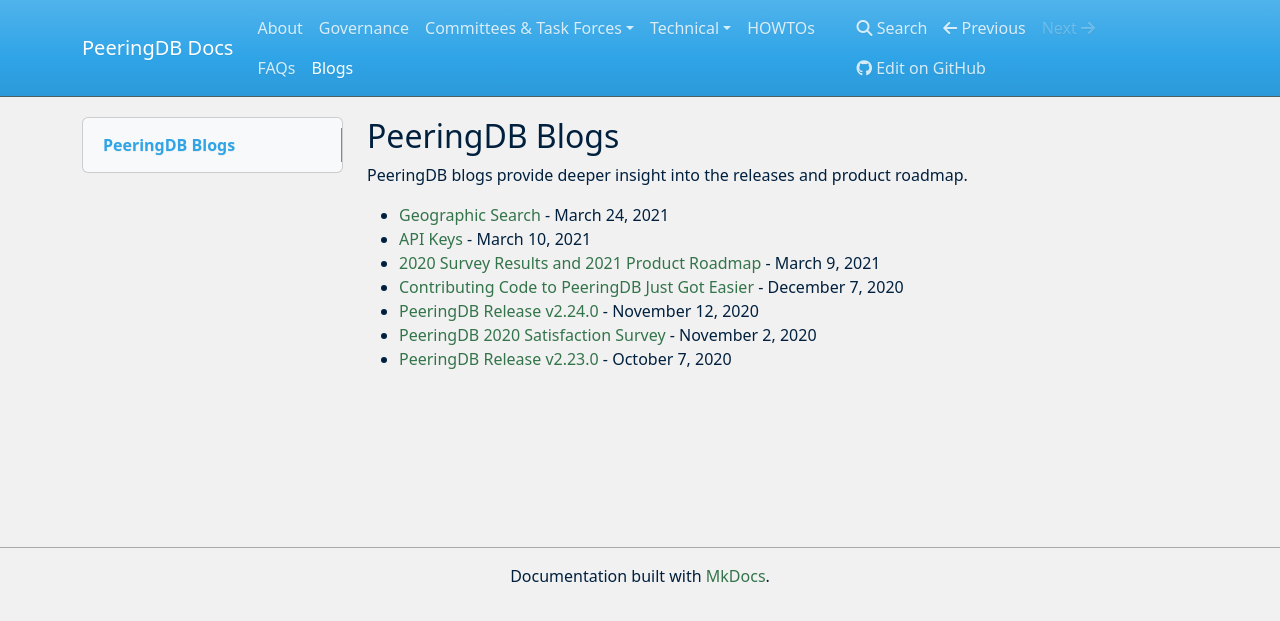
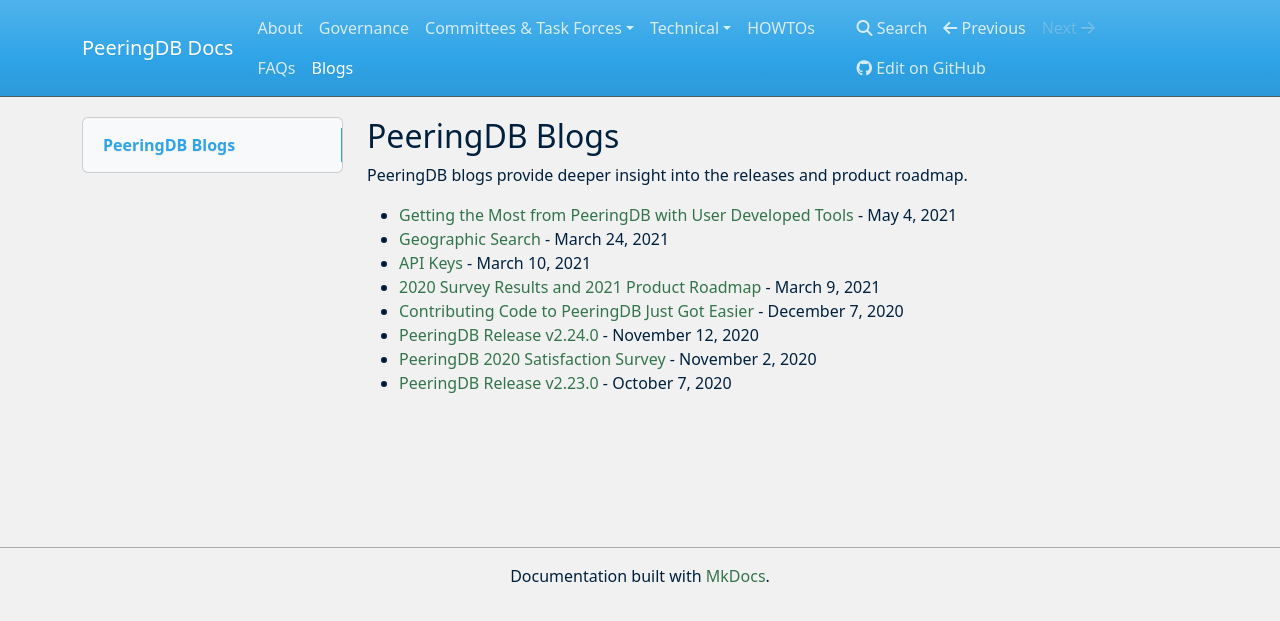
Before and after one commit to peeringdb/docs, an MkDocs documentation site: the page built from docs/blogs.md, in a window 1280 px wide. Shown: the top 621 px of the page. Built offline with MkDocs 1.6.1, drawn with Linux system fonts in a browser that asks for light colours; nearby versions of some CDN libraries.

Commit message:
Link User Developed Tools blog.

```diff
--- a/docs/blogs.md
+++ b/docs/blogs.md
@@ -2,6 +2,7 @@
 
 PeeringDB blogs provide deeper insight into the releases and product roadmap.
 
+- [Getting the Most from PeeringDB with User Developed Tools](blog/user-developed-tools.md) - May 4, 2021
 - [Geographic Search](blog/geographic_search.md) - March 24, 2021
 - [API Keys](blog/api_keys.md) - March 10, 2021
 - [2020 Survey Results and 2021 Product Roadmap](blog/peeringdb_2020_survey_2021_roadmap.md) - March 9, 2021
```
